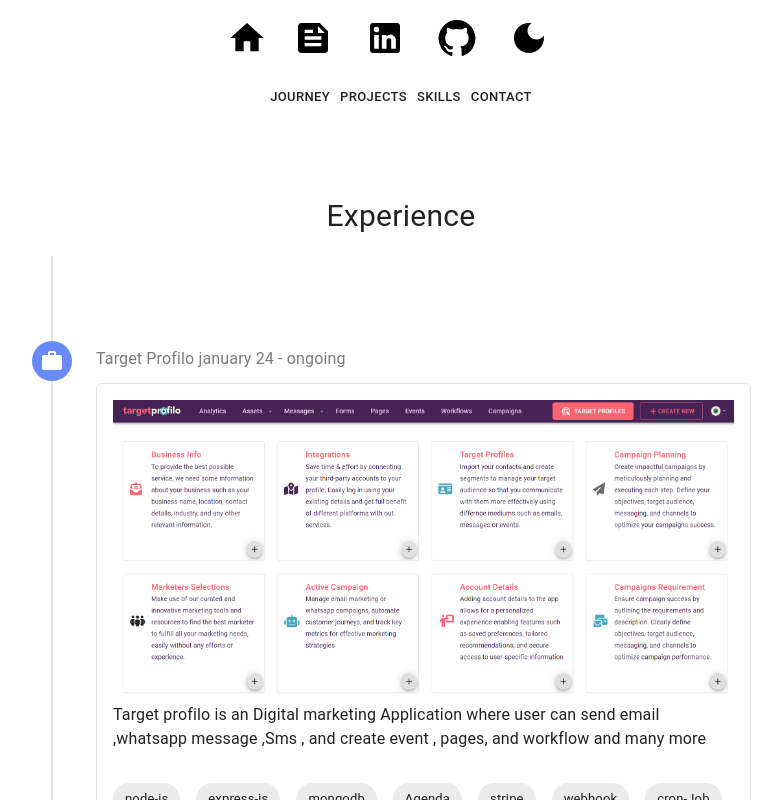
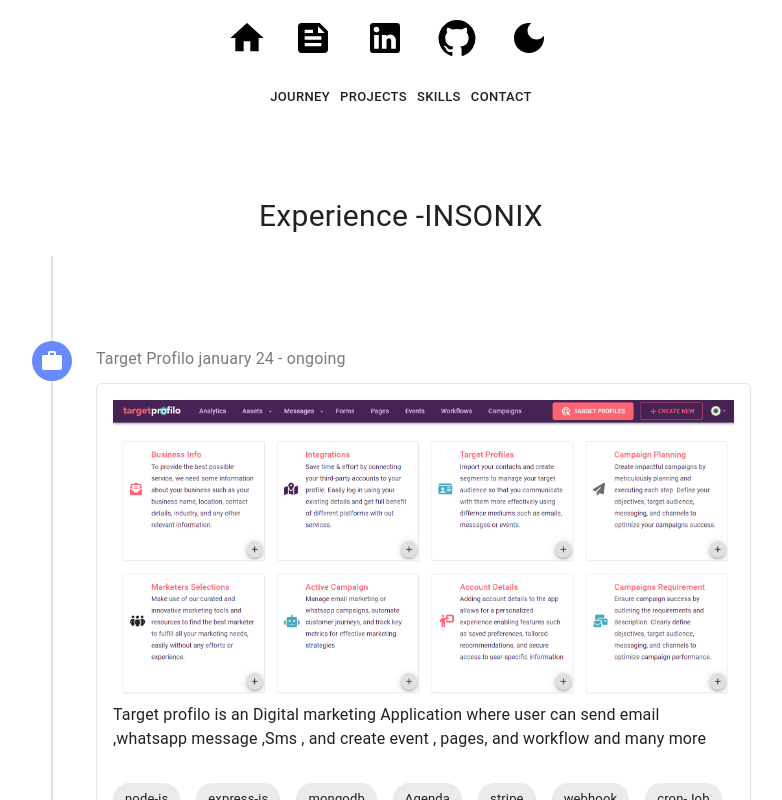
Before and after one commit to Kuldeep-Angural/portfolio, a React (Create React App) app: page /Journey in a window 1280 px wide. Shown: the top 800 px of the page, without its empty margins (239-1021 px from the left). Built offline with nearby package versions, Linux system fonts and the light colour scheme.

Commit message:
Update CustomTimeline.js

```diff
--- a/src/component/timeline/CustomTimeline.js
+++ b/src/component/timeline/CustomTimeline.js
@@ -108,7 +108,7 @@
 export const CustomTimeline = () => {
   return (
     <Box>
-      <Typography align='center' fontSize={'30px'}>Experience</Typography>
+      <Typography align='center' fontSize={'30px'}>Experience -INSONIX</Typography>
       <Box>
         <ol style={timelineStyles}>
           {experience.map((item) => {
```
